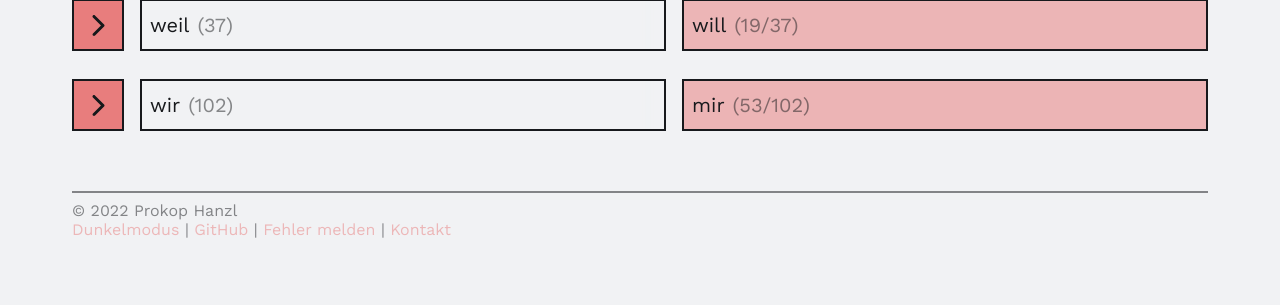
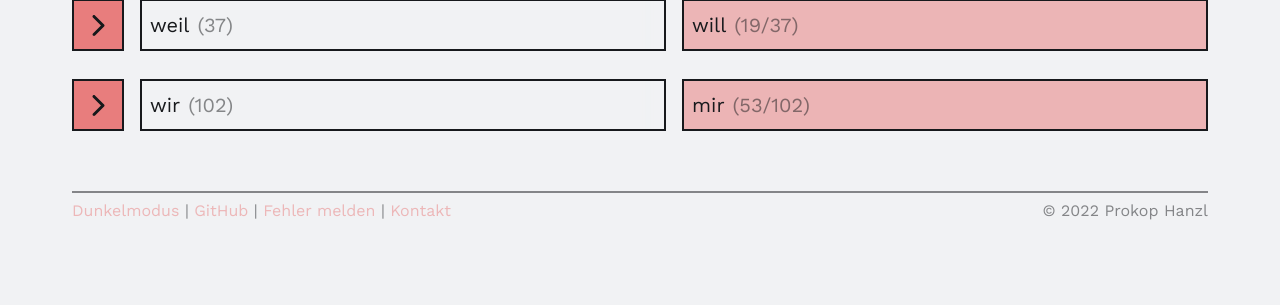
Before and after one commit to prokophanzl/didigen, a PHP site: page / in a window 1280 px wide. Shown: the part 351-656 px from the top of the page. Run offline with PHP 8.4, Linux system fonts and the light colour scheme.

Commit message:
Make footer nicer & responsive

```diff
--- a/www/index.php
+++ b/www/index.php
@@ -362,11 +362,14 @@
 		</section>
 		<section class="footer-section">
 			<hr />
-			<span id="copyright">&copy; 2022 Prokop Hanzl</span>
-			<br />
-			<a href="#" id="dark-mode-toggle">Dunkelmodus</a> | <a href="https://github.com/prokophanzl" target="_blank">GitHub</a> |
-			<a href="https://github.com/ProkopHanzl/dsw/issues/new/choose" target="_blank">Fehler melden</a> |
-			<a href="mailto:phanzl@dustah.com">Kontakt</a>
+			<div class="footer-text">
+				<span class="footer-links">
+					<a href="#" id="dark-mode-toggle">Dunkelmodus</a> | <a href="https://github.com/prokophanzl" target="_blank">GitHub</a> |
+					<a href="https://github.com/ProkopHanzl/dsw/issues/new/choose" target="_blank">Fehler melden</a> |
+					<a href="mailto:phanzl@dustah.com">Kontakt</a>
+				</span>
+				<span id="copyright" class="footer-copyright">&copy; 2022 Prokop Hanzl</span>
+			</div>
 		</section>
 
 		<script>
--- a/www/resources/styles.css
+++ b/www/resources/styles.css
@@ -701,6 +701,32 @@ button {
 	margin-bottom: 8px;
 }
 
+.footer-text {
+	position: relative;
+}
+
+.footer-links {
+	position: absolute;
+	top: 0;
+	left: 0;
+}
+
+.footer-copyright {
+	position: absolute;
+	top: 0;
+	right: 0;
+}
+
+@media only screen and (max-width: 600px) {
+	.footer-links {
+		top: 1.25em;
+	}
+
+	.footer-copyright {
+		left: 0;
+	}
+}
+
 a[href],
 .link {
 	transition: color 0.2s ease;
```
